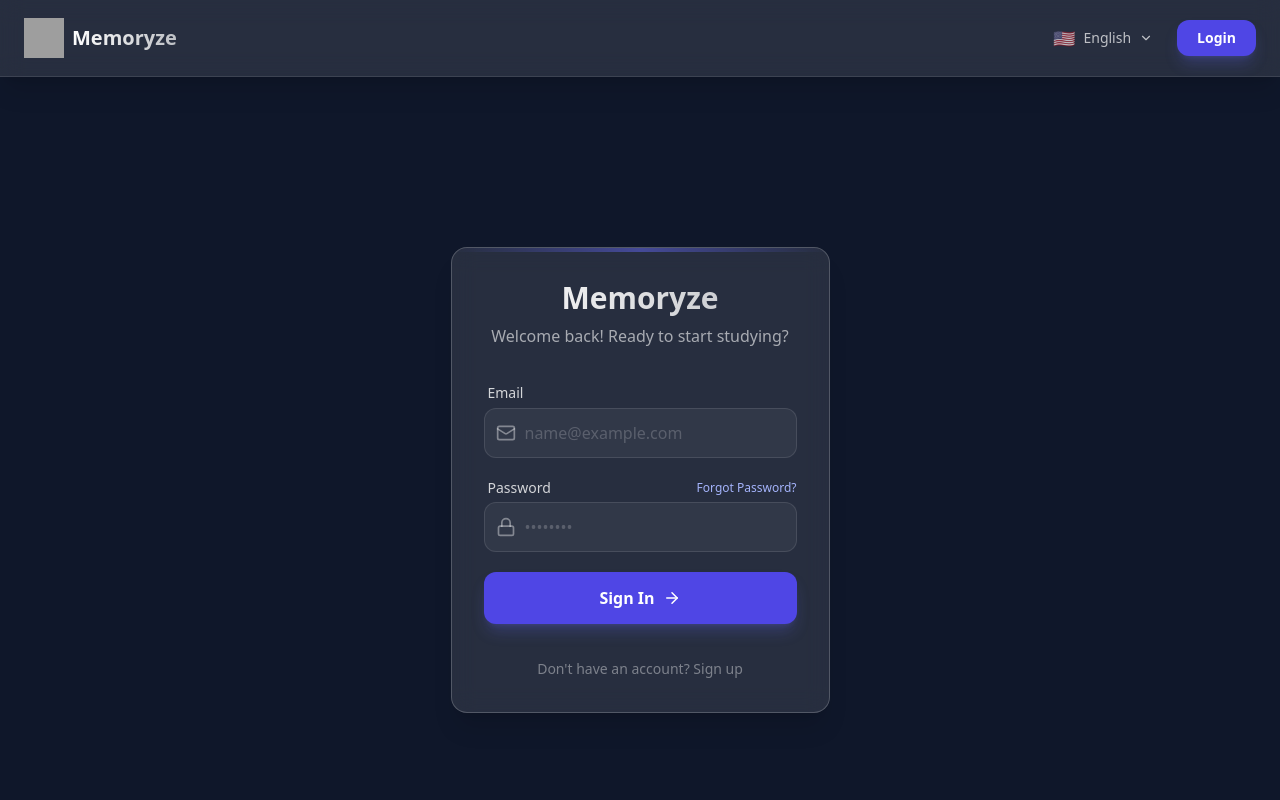
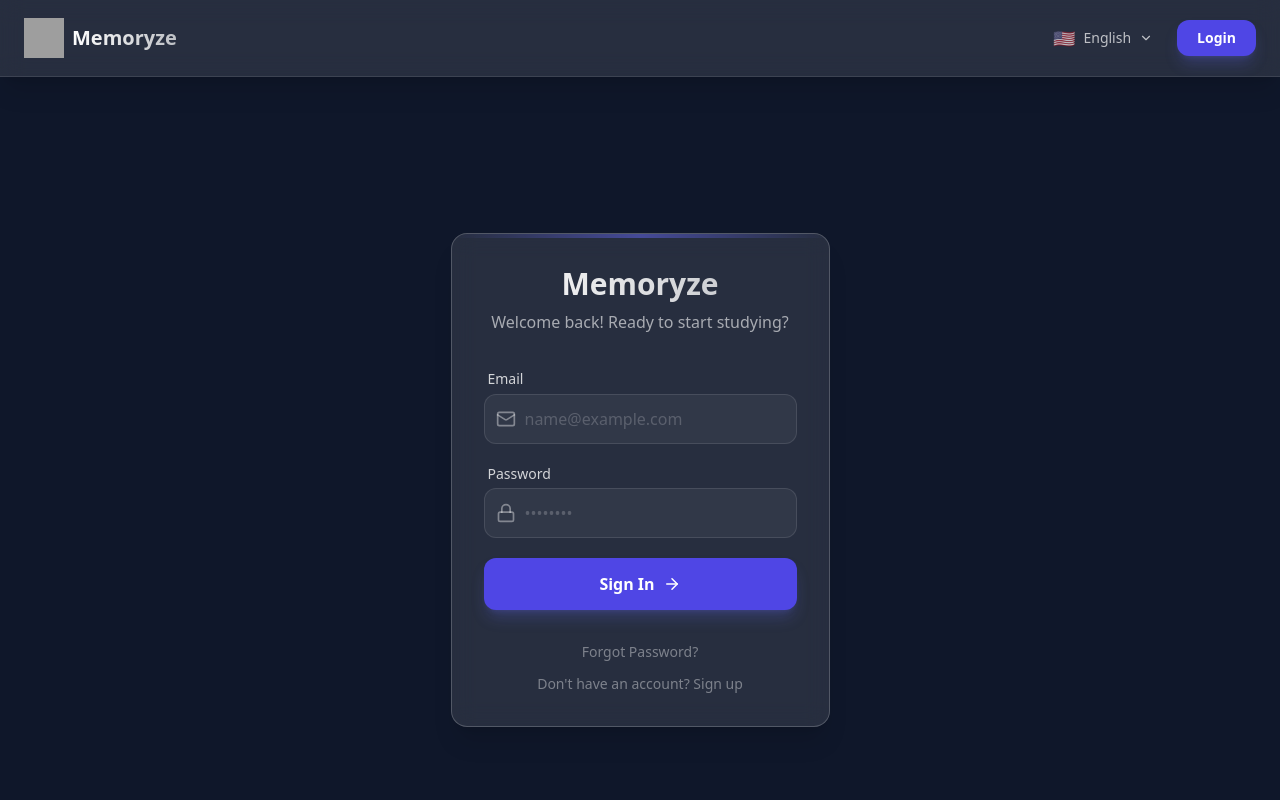
Before and after one commit to furkankoykiran/Memoryze, a React (Vite) app: page /auth in a window 1280 px wide. Shown: the top 800 px of the page. Built offline with nearby package versions, Linux system fonts and the light colour scheme; grey boxes are pictures that could not be loaded.

Commit message:
fix(auth): move forgot password button to footer
feat(auth): handle over_email_send_rate_limit error

```diff
--- a/src/pages/Auth.tsx
+++ b/src/pages/Auth.tsx
@@ -71,7 +71,11 @@ export const Auth = () => {
                 // Map Supabase errors to translation keys
                 if (err.message === 'Invalid login credentials') {
                     setError(t('auth.errorInvalidLogin'));
-                } else if (err.message.includes('rate limit') || err.message.includes('Too many requests')) {
+                } else if (
+                    err.message.includes('rate limit') ||
+                    err.message.includes('Too many requests') ||
+                    err.message.includes('over_email_send_rate_limit')
+                ) {
                     setError(t('auth.errorRateLimit'));
                 } else {
                     setError(err.message);
@@ -155,18 +159,6 @@ export const Auth = () => {
                         <div className="space-y-1">
                             <div className="flex justify-between items-center ml-1">
                                 <label className="text-sm font-medium text-white/80">{t('auth.password')}</label>
-                                {isLogin && (
-                                    <button
-                                        type="button"
-                                        onClick={() => {
-                                            setIsForgotPassword(true);
-                                            setError(null);
-                                        }}
-                                        className="text-xs text-indigo-300 hover:text-indigo-200"
-                                    >
-                                        {t('auth.forgotPassword')}
-                                    </button>
-                                )}
                             </div>
                             <div className="relative group">
                                 <Lock className="absolute left-3 top-1/2 -translate-y-1/2 text-white/40 group-focus-within:text-indigo-400 transition-colors" size={20} />
@@ -198,7 +190,7 @@ export const Auth = () => {
                     </button>
                 </form>
 
-                <div className="mt-8 text-center space-y-2">
+                <div className="mt-8 text-center space-y-3">
                     {isForgotPassword ? (
                         <button
                             onClick={() => {
@@ -206,20 +198,33 @@ export const Auth = () => {
                                 setIsLogin(true);
                                 setError(null);
                             }}
-                            className="text-white/40 hover:text-white transition-colors text-sm"
+                            className="text-white/40 hover:text-white transition-colors text-sm block w-full"
                         >
                             {t('auth.backToSignIn')}
                         </button>
                     ) : (
+                        <>
+                            {isLogin && (
+                                <button
+                                    onClick={() => {
+                                        setIsForgotPassword(true);
+                                        setError(null);
+                                    }}
+                                    className="text-white/40 hover:text-white transition-colors text-sm block w-full"
+                                >
+                                    {t('auth.forgotPassword')}
+                                </button>
+                            )}
                             <button
                                 onClick={() => {
                                     setIsLogin(!isLogin);
                                     setError(null);
                                 }}
-                            className="text-white/40 hover:text-white transition-colors text-sm"
+                                className="text-white/40 hover:text-white transition-colors text-sm block w-full"
                             >
                                 {isLogin ? t('auth.noAccount') : t('auth.hasAccount')}
                             </button>
+                        </>
                     )}
                 </div>
             </motion.div>
```
Lines whose indentation alone changed are shown as unchanged.
